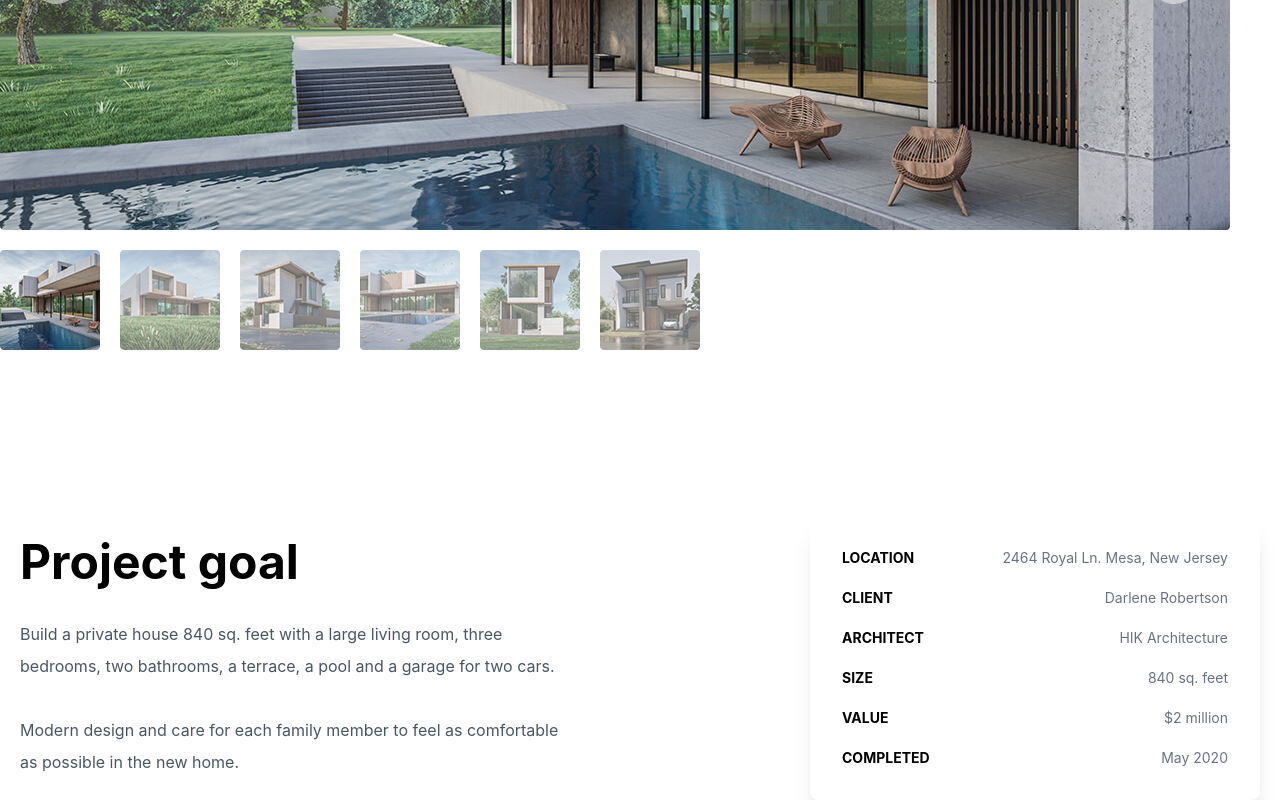
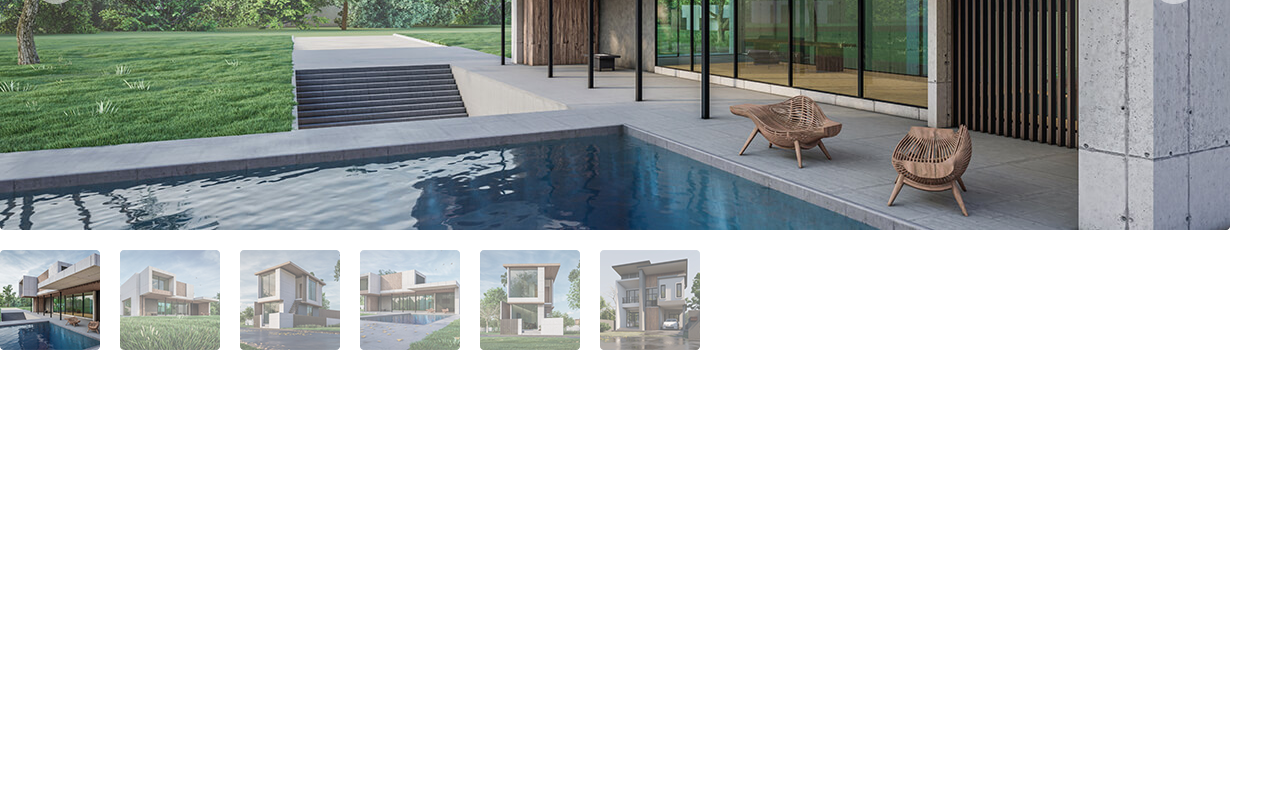
Before and after one commit to nozimnegmatov0010/teamwork2, a website: page src/page5.html in a window 1280 px wide. Shown: the part 780-1580 px from the top of the page. After the commit the page ends 1296 px from the top, so only its background shows below. Drawn offline with nearby package versions, Linux system fonts and the light colour scheme; files that its build step writes are made by us from their sources.

Commit message:
page 5 section 1

```diff
--- a/src/page5.html
+++ b/src/page5.html
@@ -65,78 +65,7 @@
 </section>
 
 
-<!-- section 2 -->
 
-<section class="max-w-325 mx-auto  px-5">
-  <div class="flex flex-col lg:flex-row justify-between items-center gap-12">
-
-
-    <div class="max-w-[550px]">
-      <h2 class="text-4xl md:text-5xl font-bold">
-        Project goal
-      </h2>
-
-      <p class="text-gray-600 mt-8 leading-8">
-        Build a private house 840 sq. feet with a large living room,
-        three bedrooms, two bathrooms, a terrace, a pool and a garage
-        for two cars.
-      </p>
-
-      <p class="text-gray-600 mt-8 leading-8">
-        Modern design and care for each family member to feel as
-        comfortable as possible in the new home.
-      </p>
-    </div>
-
-
-    <div class="bg-white shadow-xl rounded-lg p-8 w-full max-w-[450px]">
-
-      <div class="flex justify-between mb-5">
-        <h3 class="font-bold uppercase text-sm">Location</h3>
-        <p class="text-gray-500 text-sm text-right">
-          2464 Royal Ln. Mesa, New Jersey
-        </p>
-      </div>
-
-      <div class="flex justify-between mb-5">
-        <h3 class="font-bold uppercase text-sm">Client</h3>
-        <p class="text-gray-500 text-sm text-right">
-          Darlene Robertson
-        </p>
-      </div>
-
-      <div class="flex justify-between mb-5">
-        <h3 class="font-bold uppercase text-sm">Architect</h3>
-        <p class="text-gray-500 text-sm text-right">
-          HIK Architecture
-        </p>
-      </div>
-
-      <div class="flex justify-between mb-5">
-        <h3 class="font-bold uppercase text-sm">Size</h3>
-        <p class="text-gray-500 text-sm text-right">
-          840 sq. feet
-        </p>
-      </div>
-
-      <div class="flex justify-between mb-5">
-        <h3 class="font-bold uppercase text-sm">Value</h3>
-        <p class="text-gray-500 text-sm text-right">
-          $2 million
-        </p>
-      </div>
-
-      <div class="flex justify-between">
-        <h3 class="font-bold uppercase text-sm">Completed</h3>
-        <p class="text-gray-500 text-sm text-right">
-          May 2020
-        </p>
-      </div>
-
-    </div>
-
-  </div>
-</section>
 
 </body>
 </html>
```
